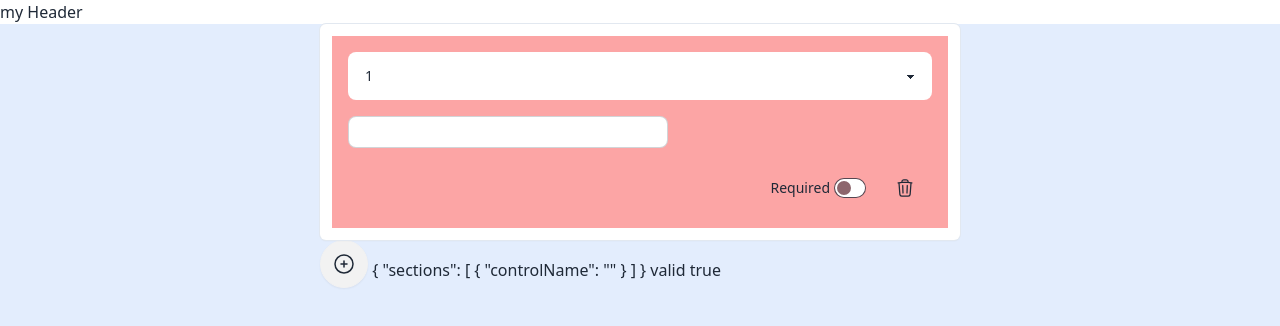
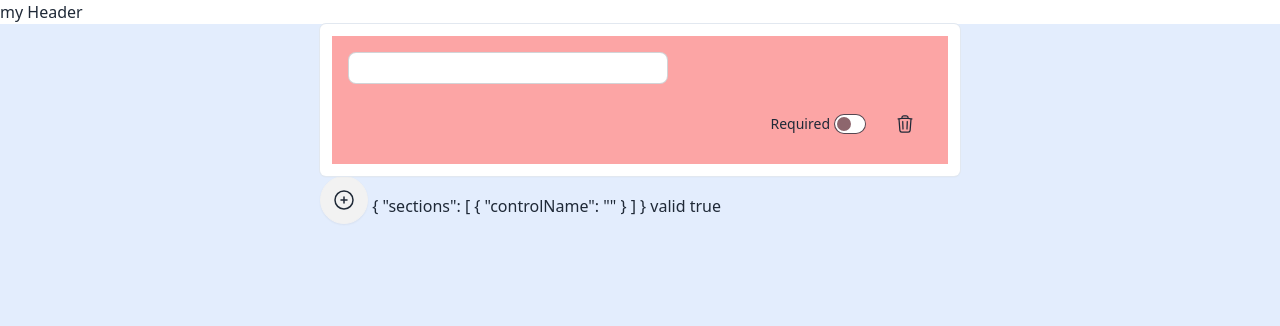
Before and after one commit to dgschel/EasySurvey, an Angular app: page /home in a window 1280 px wide. Both pictures are taken after a click on the button 344 px from the left and 48 px from the top of the page. Shown: the top 326 px of the page. Built offline with nearby package versions, Linux system fonts and the light colour scheme.

Commit message:
moved logic to new comp

```diff
--- a/src/app/shared/feature/survey-section/survey-section.component.html
+++ b/src/app/shared/feature/survey-section/survey-section.component.html
@@ -1,10 +1,5 @@
 <app-basic-card>
   <div class="card-body grid gap-4 p-4 bg-red-300">
-    <select class="select" #mySelect (change)="trackChange(mySelect.value)">
-      <option value="input">1</option>
-      <option value="select">2</option>
-      <option value="form-select">3</option>
-    </select>
     <ng-container #component />
     <div class="card-actions items-center justify-end">
       <div class="form-control">
--- a/src/app/shared/feature/survey-section/survey-section.component.ts
+++ b/src/app/shared/feature/survey-section/survey-section.component.ts
@@ -50,8 +50,4 @@ export class SurveySectionComponent implements AfterViewInit {
     this.componentRef = this.componentContainer.createComponent(cmp);
     this.componentRef.changeDetectorRef.detectChanges();
   }
-
-  trackChange(controlType: string) {
-    this.createFormControlComponentInstance(controlType as FormControlType);
-  }
 }
```
